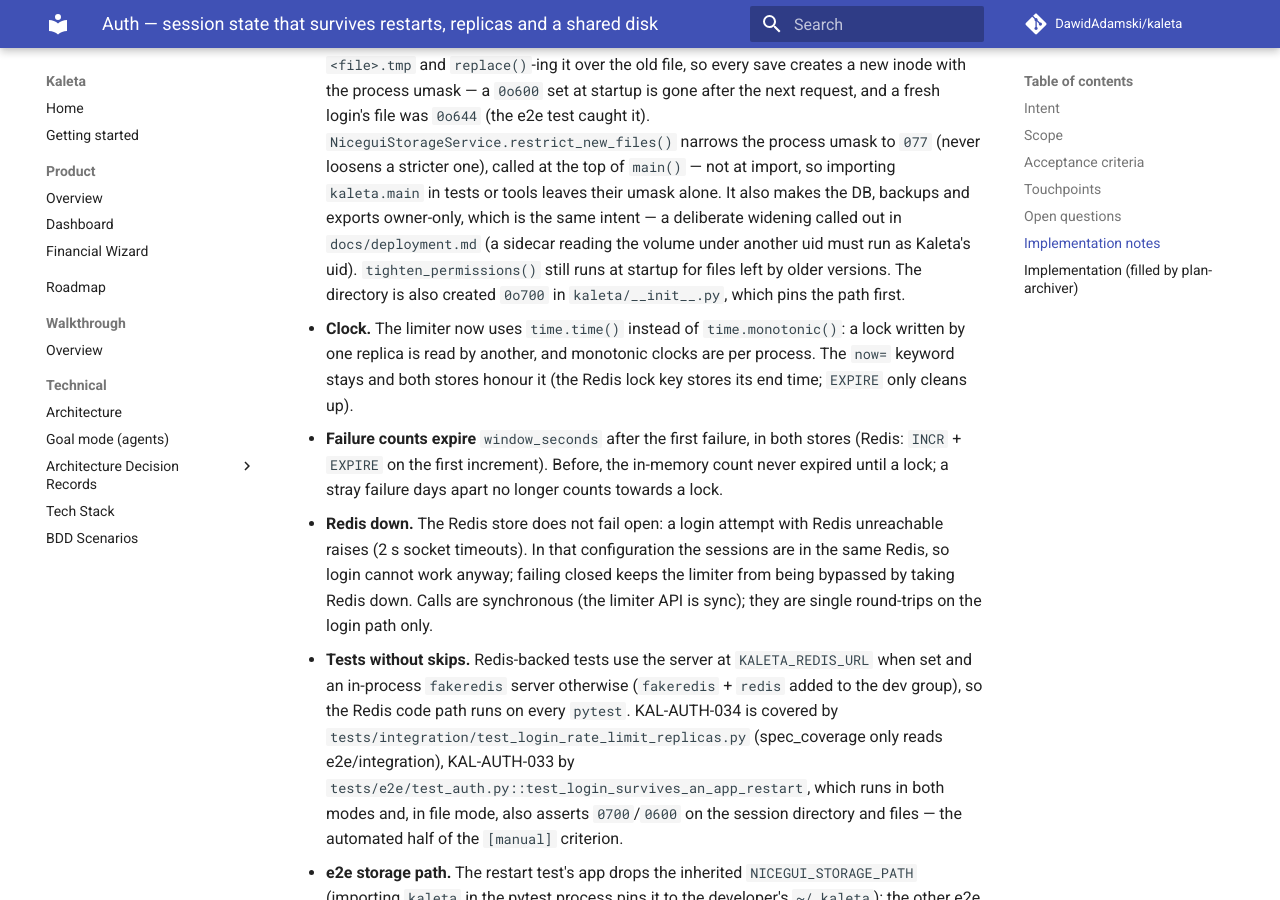
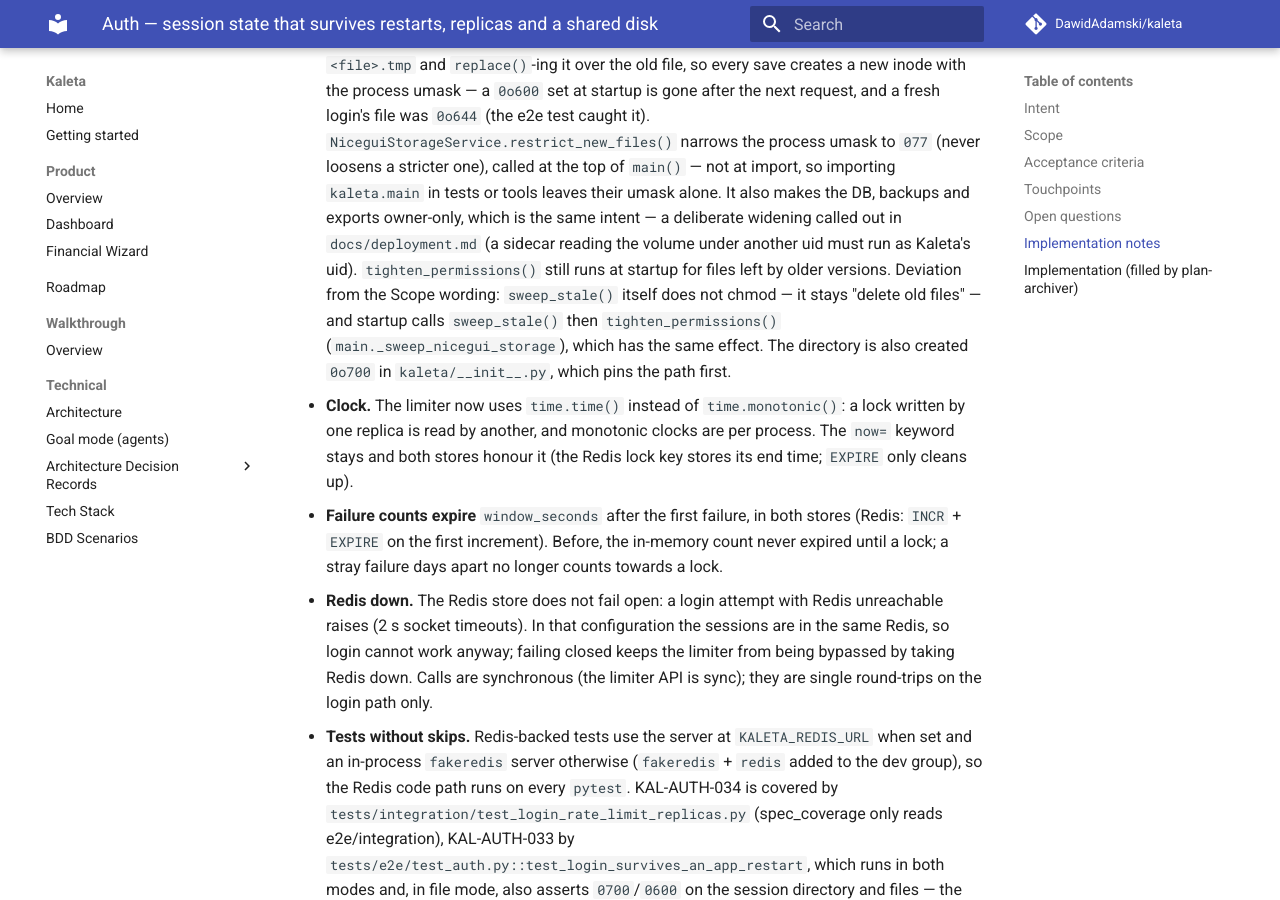
Before and after one commit to DawidAdamski/kaleta, an MkDocs documentation site: the page built from docs/plans/auth-session-hosted-readiness.md, in a window 1280 px wide and 900 px high, scrolled down 2862 px. Built offline with MkDocs 1.6.1 and Material for MkDocs 9.7.7, drawn with Linux system fonts in a browser that asks for light colours; comment, search, counter and statistics services are not loaded.

Commit message:
docs(plans): note the sweep/tighten split
Co-Authored-By: Claude Opus 5.5 <noreply@anthropic.com>
Claude-Session: https://claude.ai/code/session_01G13kNHdWULrLSsKUgiuQjH

```diff
--- a/docs/plans/auth-session-hosted-readiness.md
+++ b/docs/plans/auth-session-hosted-readiness.md
@@ -134,7 +134,10 @@ Out of scope:
   and exports owner-only, which is the same intent — a deliberate widening
   called out in `docs/deployment.md` (a sidecar reading the volume under
   another uid must run as Kaleta's uid). `tighten_permissions()`
-  still runs at startup for files left by older versions. The directory is
+  still runs at startup for files left by older versions. Deviation from the
+  Scope wording: `sweep_stale()` itself does not chmod — it stays "delete
+  old files" — and startup calls `sweep_stale()` then `tighten_permissions()`
+  (`main._sweep_nicegui_storage`), which has the same effect. The directory is
   also created `0o700` in `kaleta/__init__.py`, which pins the path first.
 - **Clock.** The limiter now uses `time.time()` instead of
   `time.monotonic()`: a lock written by one replica is read by another, and
```
